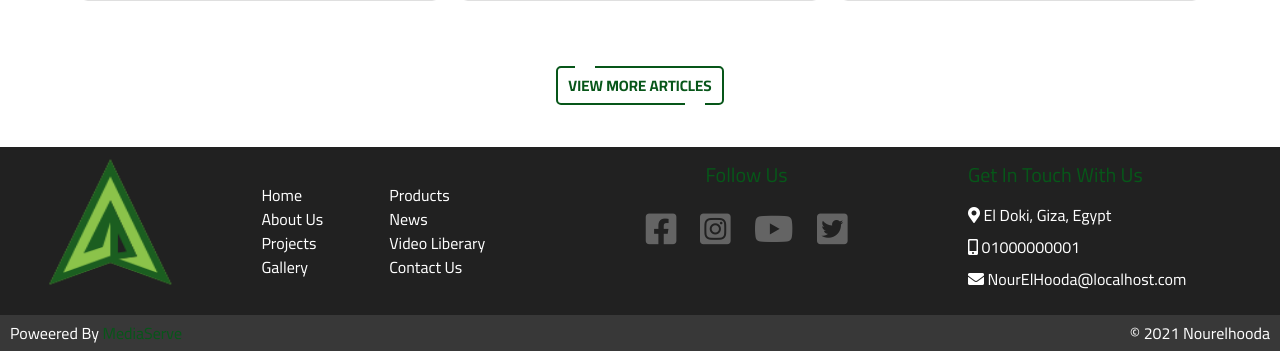
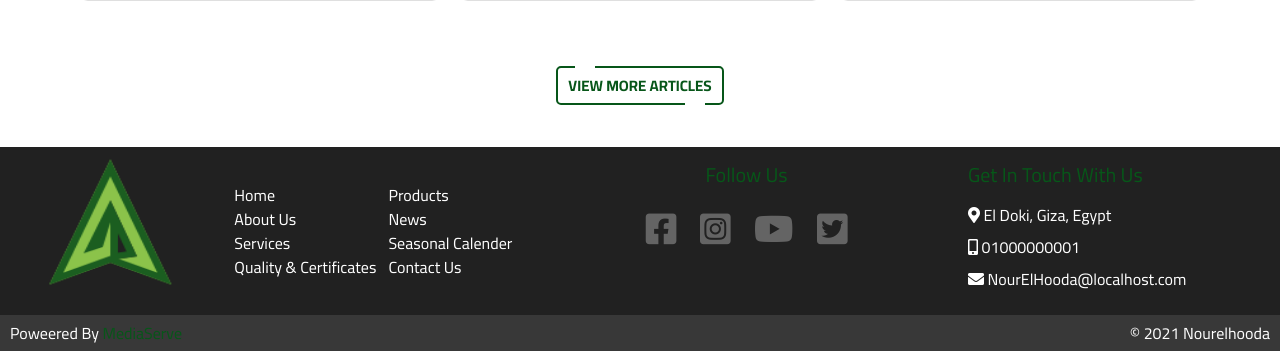
Before and after one commit to mahmoudsiliman75/green-arrow, a PHP site: page /index.php in a window 1280 px wide. Shown: the part 3825-4176 px from the top of the page. Run offline with PHP 8.4, Linux system fonts and the light colour scheme; some libraries are stand-ins or nearby versions.

Commit message:
edit footer links

```diff
--- a/components/layouts/TheFooter.php
+++ b/components/layouts/TheFooter.php
@@ -10,14 +10,14 @@
           <div>
             <a href="index.php"> Home </a>
             <a href="AboutUs.php"> About Us </a>
-            <a href="Projects.php"> Projects </a>
-            <a href="Gallery.php"> Gallery </a>
+            <a href="#"> Services </a>
+            <a href="Quality.php"> Quality & Certificates </a>
           </div>
 
           <div>
             <a href="Products.php"> Products </a>
             <a href="AllNews.php"> News </a>
-            <a href="VideosLiberary.php"> Video Liberary </a>
+            <a href="#"> Seasonal Calender </a>
             <a href="ContactUs.php"> Contact Us </a>
           </div>
         </div>
```
